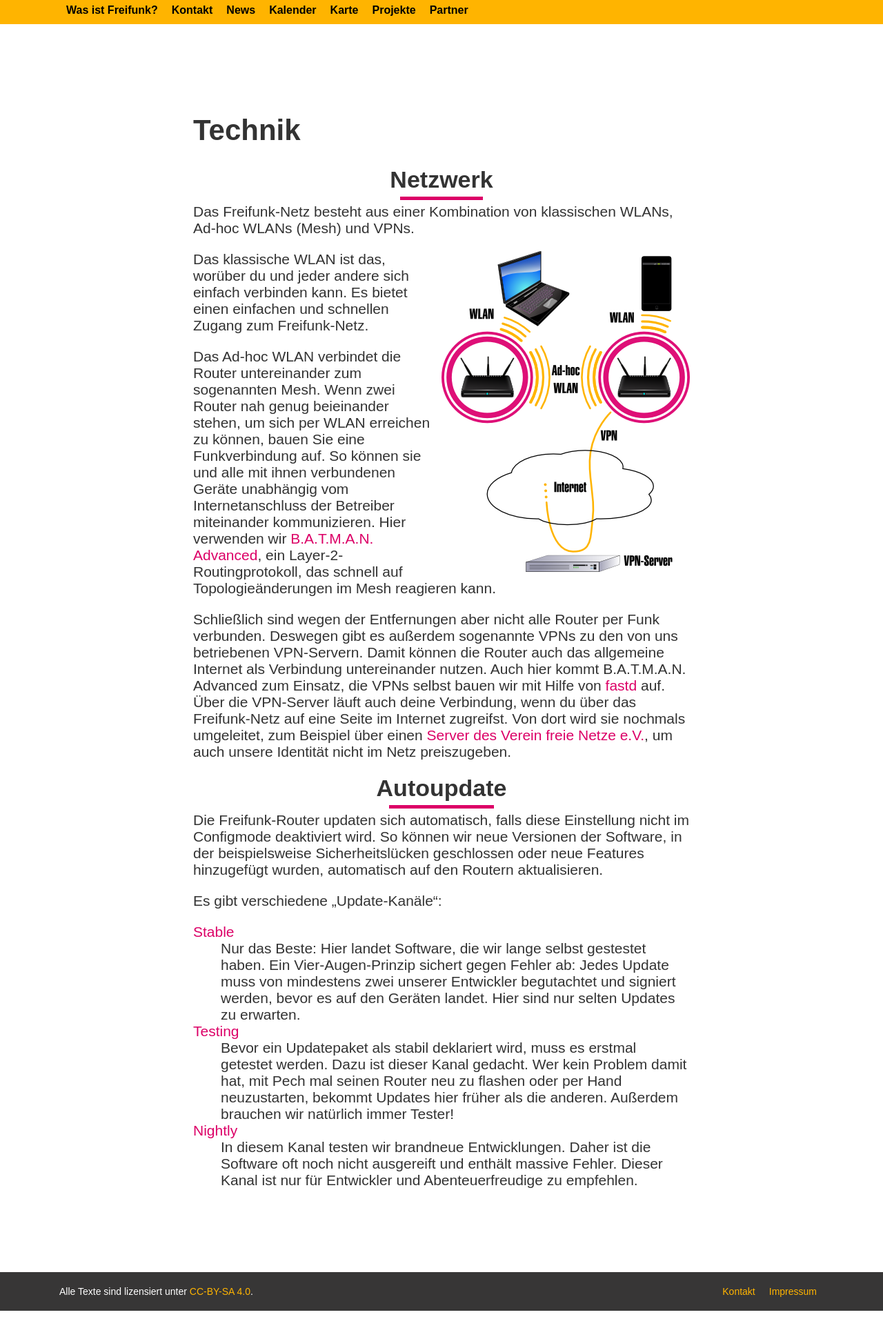
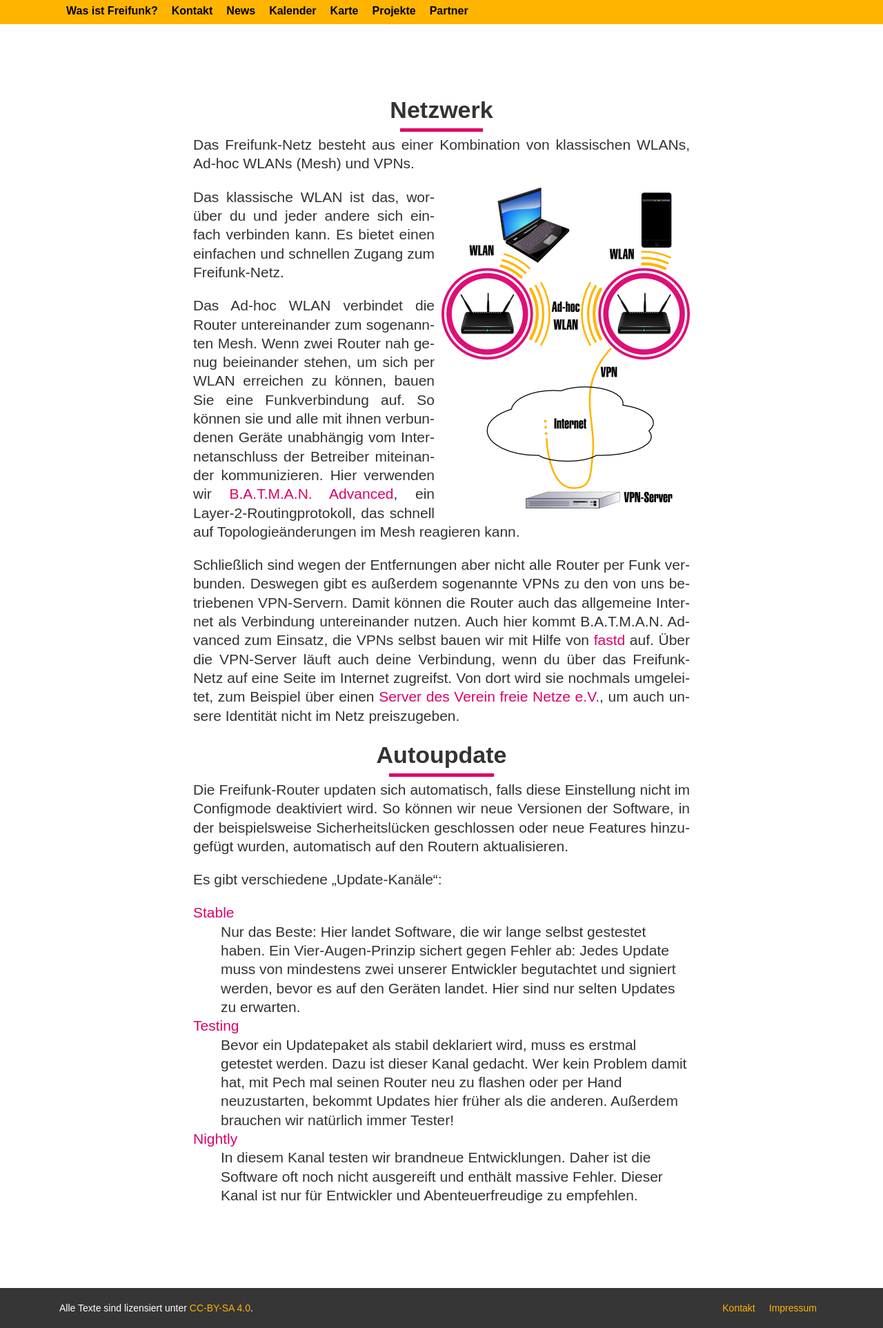
Before and after one commit to FreifunkBremen/bremen.freifunk.net, a Jekyll site: the page built from technik.md, in a window 1280 px wide, cut to the strip 213-2138 px from the top of the page. Shown: the whole strip at 69% size. Built offline with Jekyll 4.4.1, drawn with Linux system fonts in a browser that asks for light colours; before the commit the page ends 2113 px from its top, so only the background shows below that.

Commit message:
Small typographic and stylistic improvements

```diff
--- a/_sass/container.scss
+++ b/_sass/container.scss
@@ -22,7 +22,8 @@ h2::after {
   background-color: $freifunk_magenta;
   display: block;
   height: 5px;
-  width: 80%;
+  min-width: 80%;
+  width: calc(100% - 2em);
   margin: 5px auto;
 }
 
--- a/_sass/typography.scss
+++ b/_sass/typography.scss
@@ -9,6 +9,7 @@ h3 {
 html {
   font-size: 21px;
   color: #333;
+  line-height: 1.3;
 }
 
 a {
@@ -19,3 +20,8 @@ a {
 a:hover {
   text-decoration: underline;
 }
+
+p {
+    text-align: justify;
+    hyphens: auto;
+}
--- a/technik.md
+++ b/technik.md
@@ -2,8 +2,6 @@
 layout: default
 title: Technik
 ---
-# Technik
-
 ## Netzwerk
 
 Das Freifunk-Netz besteht aus einer Kombination von klassischen WLANs, Ad-hoc WLANs (Mesh) und VPNs.
```
